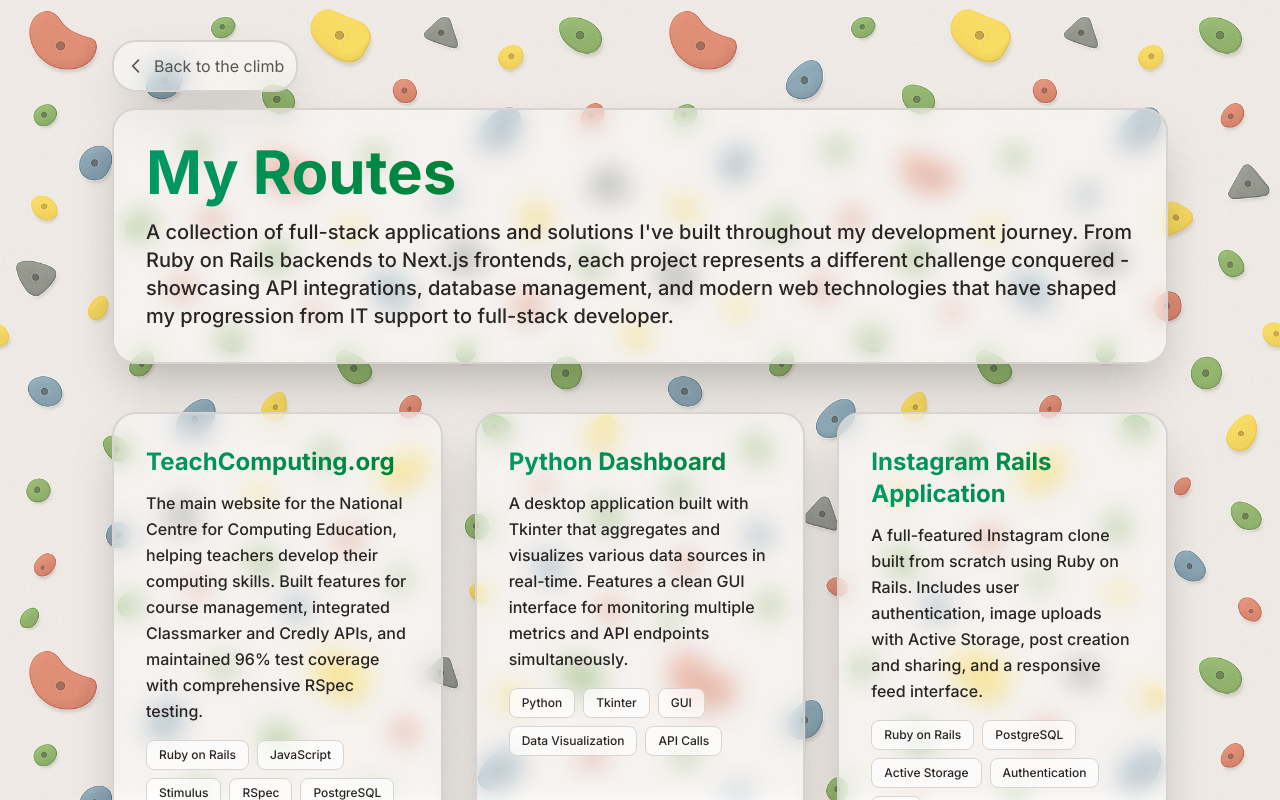
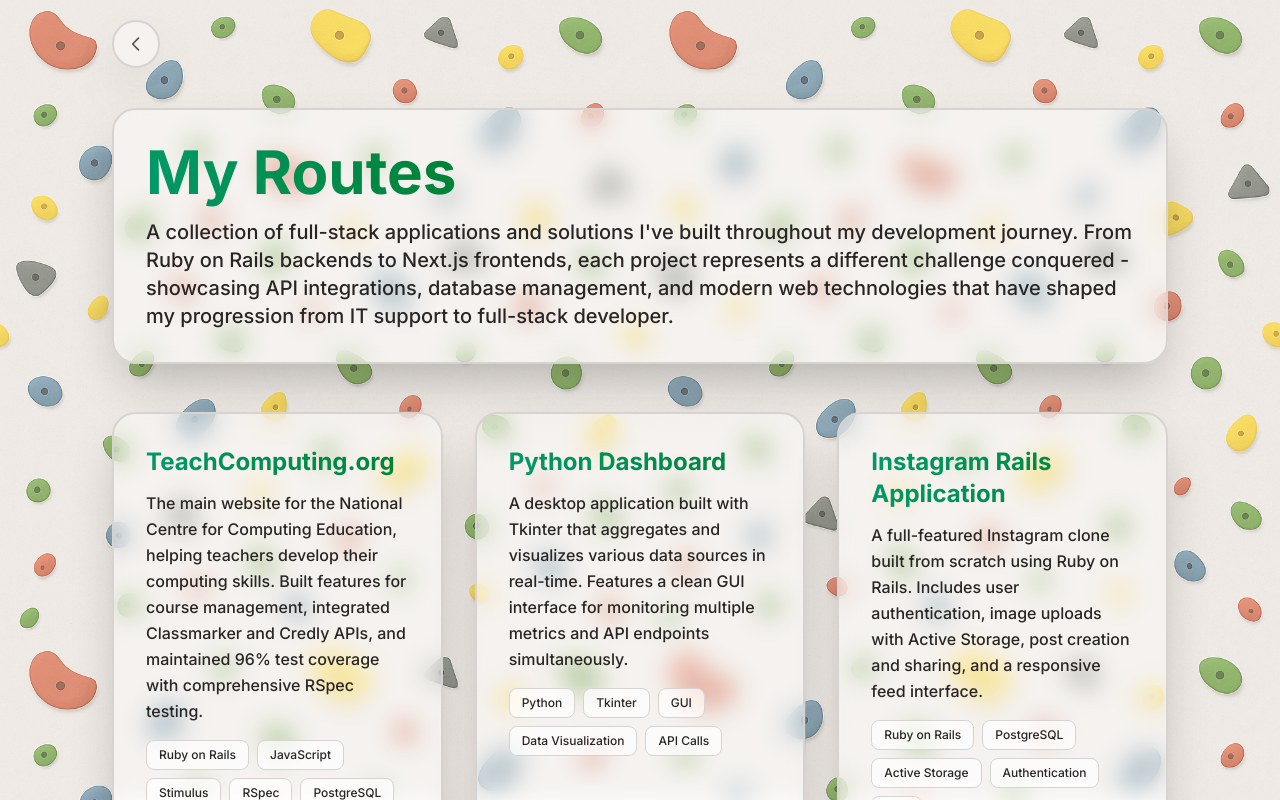
Before and after one commit to A-Wheeto/adamwheatley.net, a Next.js app: page /projects in a window 1280 px wide. Shown: the top 800 px of the page. Built offline with nearby package versions, Linux system fonts and the light colour scheme.

Commit message:
Back button tweaks

```diff
--- a/src/app/projects/page.tsx
+++ b/src/app/projects/page.tsx
@@ -30,15 +30,15 @@
       />
 
       {/* Content */}
-      <div className="relative z-10 max-w-6xl mx-auto px-4 py-10 sm:px-6 md:px-8 lg:px-12">
+      <div className="relative z-10 max-w-6xl mx-auto px-4 py-5 sm:px-6 md:px-8 lg:px-12">
         <Link
           href="/"
-          className="backdrop-blur-md bg-white/40 dark:bg-stone-900/60 p-3 md:p-3 shadow-2xl border-2 border-stone-300 dark:border-stone-600 rounded-3xl inline-flex items-center gap-2 text-stone-600 dark:text-stone-400 hover:text-emerald-600 dark:hover:text-emerald-500 transition-colors mb-4 group"
+          className="backdrop-blur-md bg-white/40 dark:bg-stone-900/60 p-3 md:p-3 shadow-2xl border-2 border-stone-300 dark:border-stone-600 rounded-3xl inline-flex items-center gap-2 text-stone-600 dark:text-stone-400 hover:text-emerald-600 dark:hover:text-emerald-500 transition-colors mb-10 group"
         >
           <svg className="w-5 h-5 transition-transform group-hover:-translate-x-1" fill="none" stroke="currentColor" viewBox="0 0 24 24">
             <path strokeLinecap="round" strokeLinejoin="round" strokeWidth={2} d="M15 19l-7-7 7-7" />
           </svg>
-          Back to the climb
+
         </Link>
         {/* Header */}
         <div className="mb-12 backdrop-blur-md bg-white/40 dark:bg-stone-900/60 p-6 md:p-8 shadow-2xl border-2 border-stone-300 dark:border-stone-600 rounded-3xl">
```
